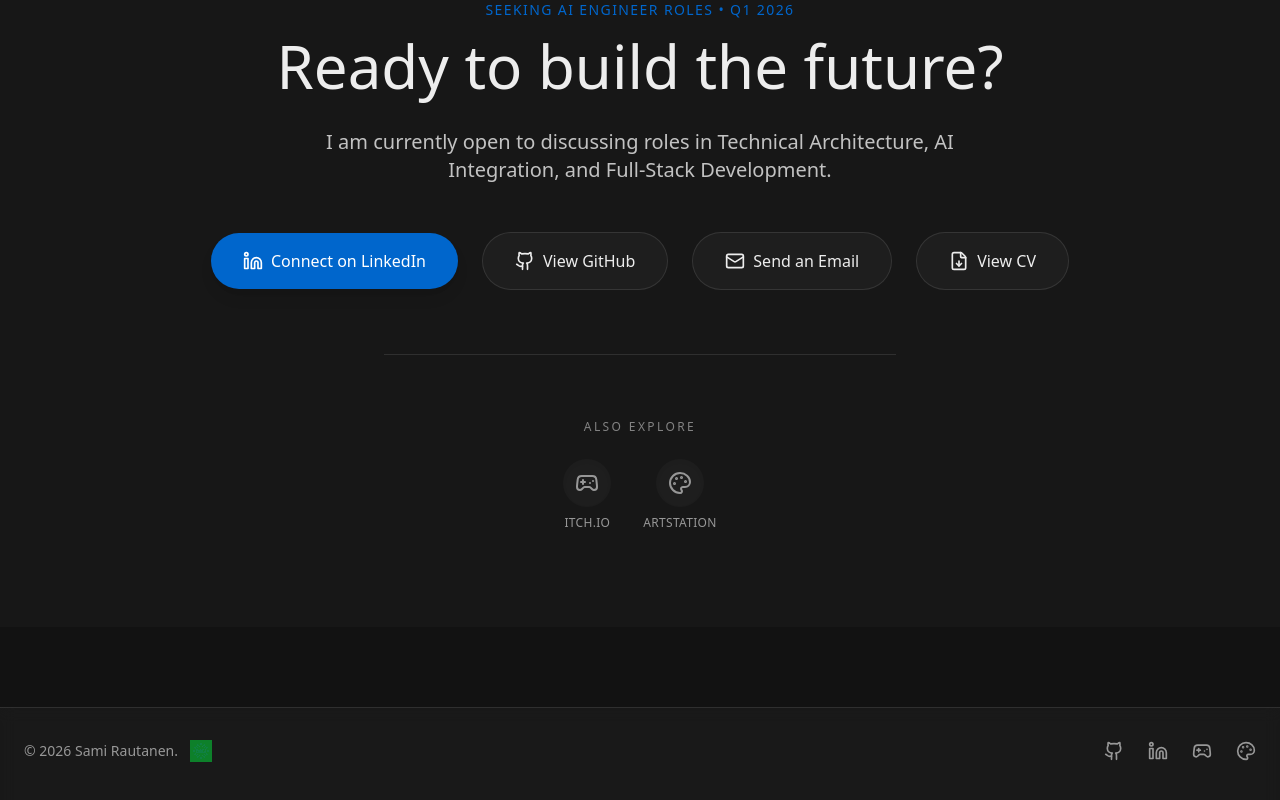
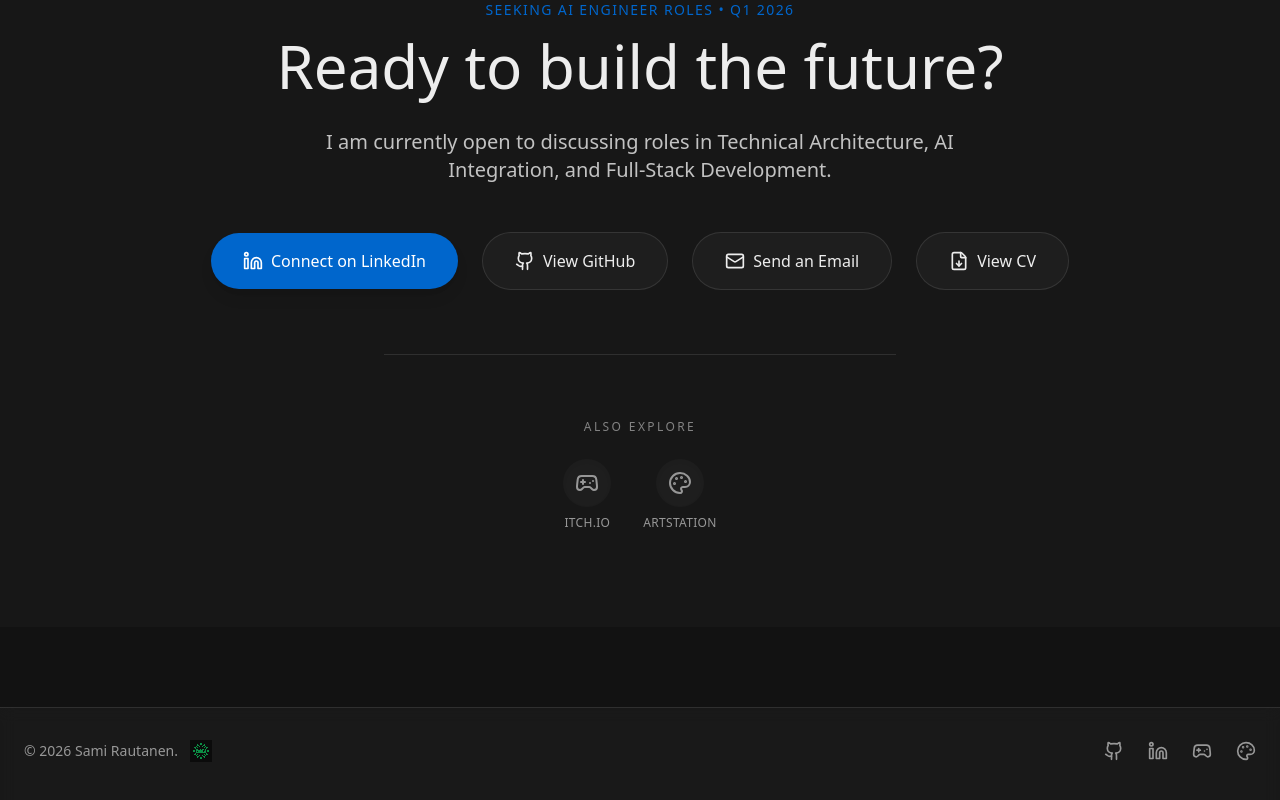
Before and after one commit to Samrude1/Portfolio, a Next.js app: page / in a window 1280 px wide. Shown: the part 5000-5800 px from the top of the page. Built offline with nearby package versions, Linux system fonts and the light colour scheme; no server answers.

Commit message:
style: finalize easter egg logo glow and visibility

```diff
--- a/src/components/Footer.tsx
+++ b/src/components/Footer.tsx
@@ -8,8 +8,8 @@ export default function Footer() {
         <footer className="w-full py-8 pb-24 mt-20 border-t backdrop-blur-sm" style={{ borderColor: 'var(--border)', backgroundColor: 'var(--surface)' }}>
             <style>{`
                 @keyframes blink {
-                    0%, 100% { opacity: 0.25; }
-                    50% { opacity: 0.8; }
+                    0%, 100% { opacity: 0.4; }
+                    50% { opacity: 0.9; }
                 }
                 @keyframes glitch {
                     0%   { transform: translate(0); }
@@ -45,18 +45,15 @@ export default function Footer() {
                         tabIndex={-1}
                     >
                         {/* eslint-disable-next-line @next/next/no-img-element */}
-                        <div
-                            role="img"
-                            aria-label="RobCo Logo"
+                        <img
+                            src="/robco.png"
+                            alt=""
+                            width={22}
+                            height={22}
                             style={{
-                                width: 22,
-                                height: 22,
-                                backgroundColor: '#00ff41',
-                                backgroundImage: 'url(/robco.png)',
-                                backgroundSize: 'contain',
-                                backgroundRepeat: 'no-repeat',
-                                backgroundBlendMode: 'screen',
-                                imageRendering: 'pixelated'
+                                imageRendering: 'pixelated',
+                                mixBlendMode: 'screen',
+                                filter: 'brightness(1.5) contrast(1.2)'
                             }}
                         />
                     </Link>
```
